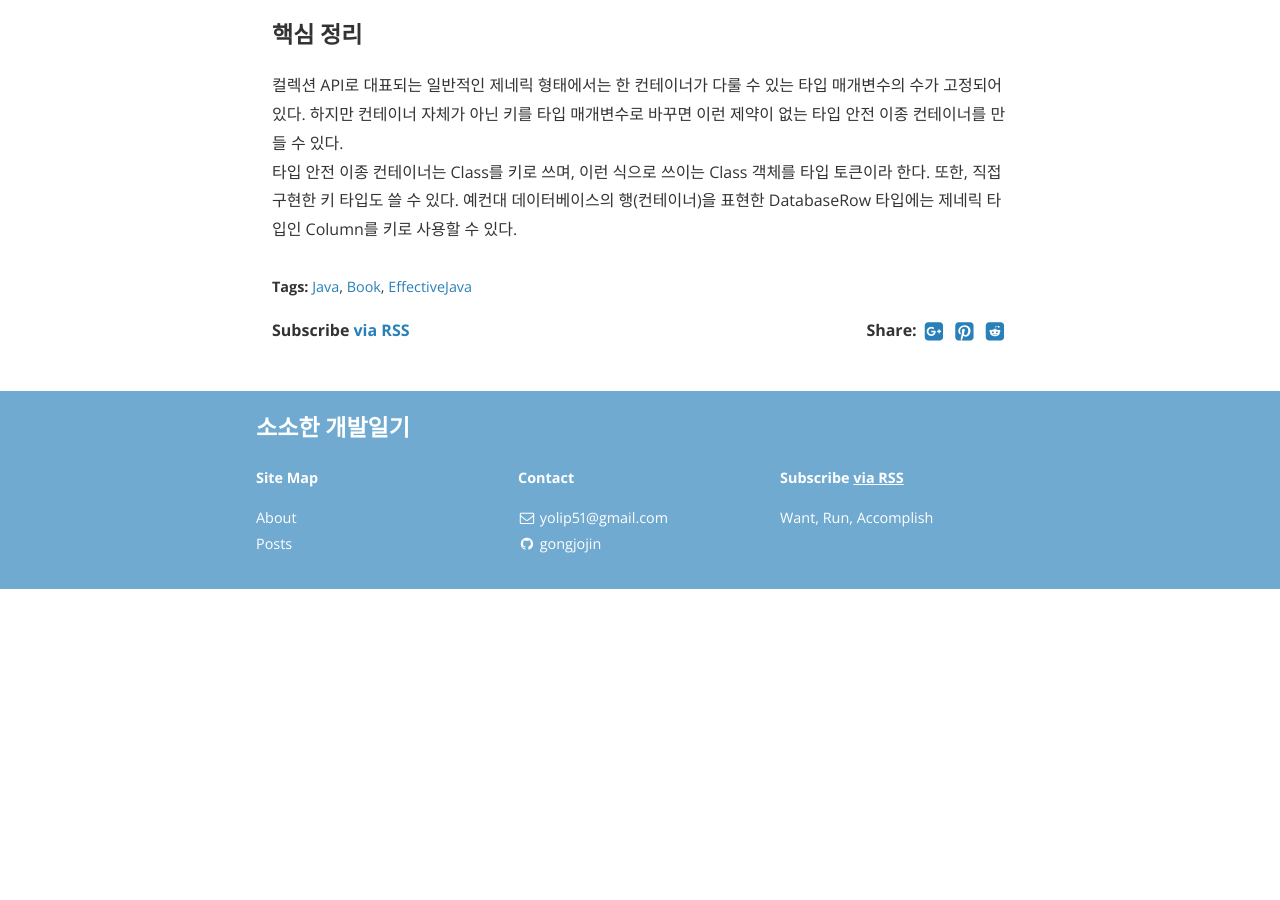
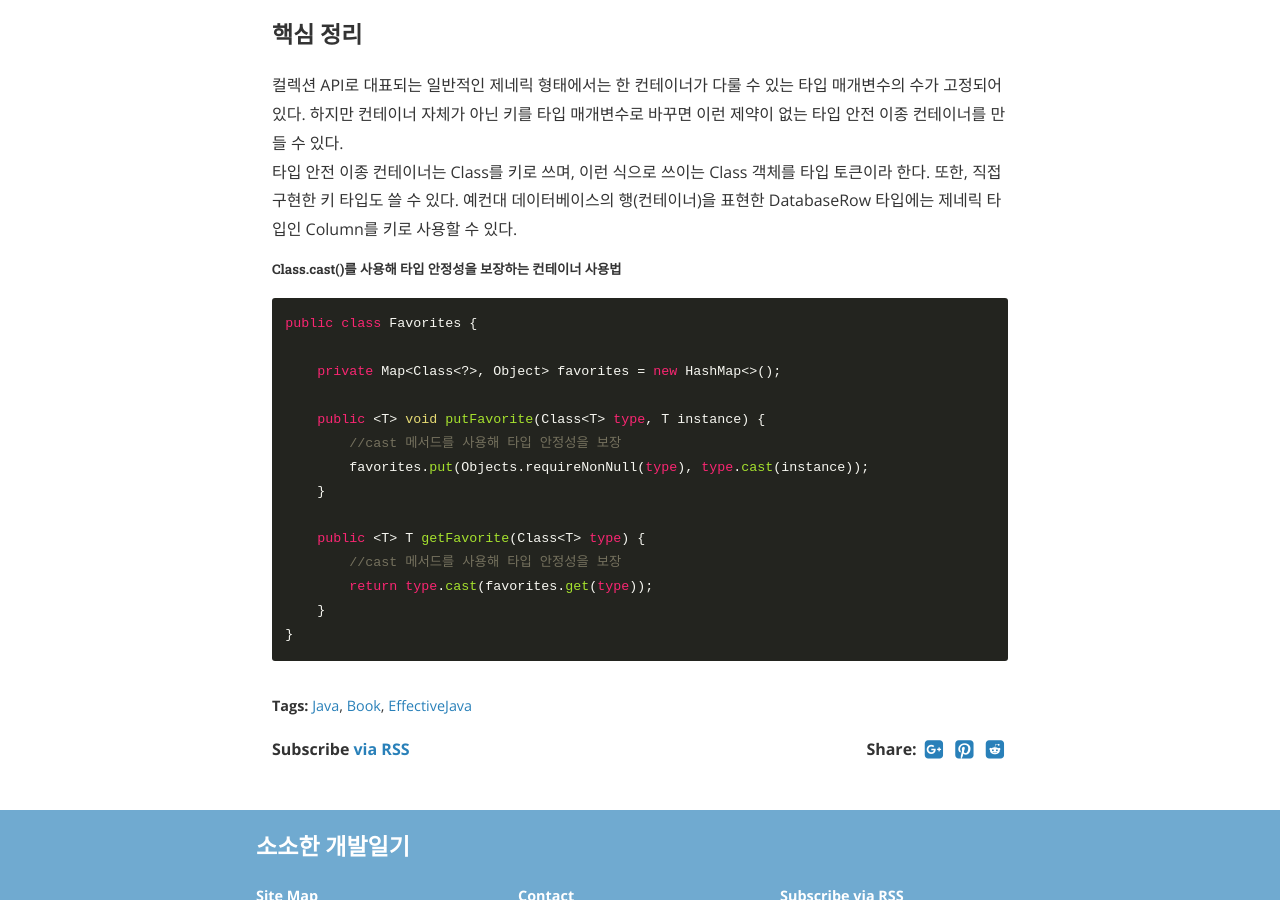
Before and after one commit to gonghojin/gonghojin.github.io, a Jekyll site: the page built from _posts/book/java/effectiveJava/2019-10-13-effectiveJava4.md, in a window 1280 px wide and 900 px high, scrolled down 5909 px. Built offline with Jekyll 4.4.1, drawn with Linux system fonts in a browser that asks for light colours; nearby versions of some CDN libraries; comment, search, counter and statistics services are not loaded; before the commit the page ends 6498 px from its top, so only the background shows below that.

Commit message:
Fix: 이펙티브자바_33 내용추가

```diff
--- a/_posts/book/java/effectiveJava/2019-10-13-effectiveJava4.md
+++ b/_posts/book/java/effectiveJava/2019-10-13-effectiveJava4.md
@@ -179,3 +179,21 @@ toArray: [Ljava.lang.Object;
 ### 핵심 정리
 컬렉션 API로 대표되는 일반적인 제네릭 형태에서는 한 컨테이너가 다룰 수 있는 타입 매개변수의 수가 고정되어 있다. 하지만 컨테이너 자체가 아닌 키를 타입 매개변수로 바꾸면 이런 제약이 없는 타입 안전 이종 컨테이너를 만들 수 있다.
 타입 안전 이종 컨테이너는 Class를 키로 쓰며, 이런 식으로 쓰이는 Class 객체를 타입 토큰이라 한다. 또한, 직접 구현한 키 타입도 쓸 수 있다. 예컨대 데이터베이스의 행(컨테이너)을 표현한 DatabaseRow 타입에는 제네릭 타입인 Column<T>를 키로 사용할 수 있다.
+
+##### Class.cast()를 사용해 타입 안정성을 보장하는 컨테이너 사용법
+~~~java
+public class Favorites {
+
+    private Map<Class<?>, Object> favorites = new HashMap<>();
+
+    public <T> void putFavorite(Class<T> type, T instance) {
+        //cast 메서드를 사용해 타입 안정성을 보장
+        favorites.put(Objects.requireNonNull(type), type.cast(instance));
+    }
+
+    public <T> T getFavorite(Class<T> type) {
+        //cast 메서드를 사용해 타입 안정성을 보장
+        return type.cast(favorites.get(type));
+    }
+}
+~~~
```
